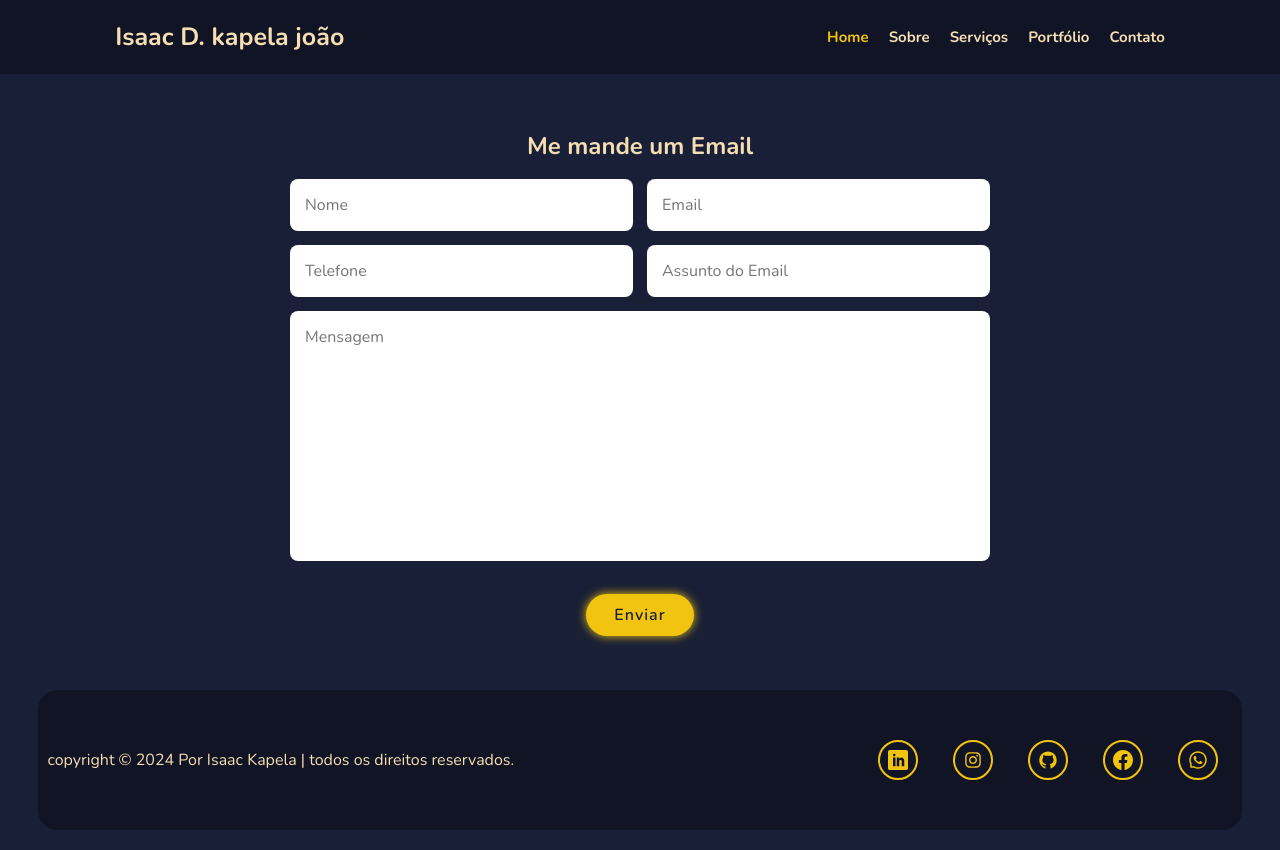
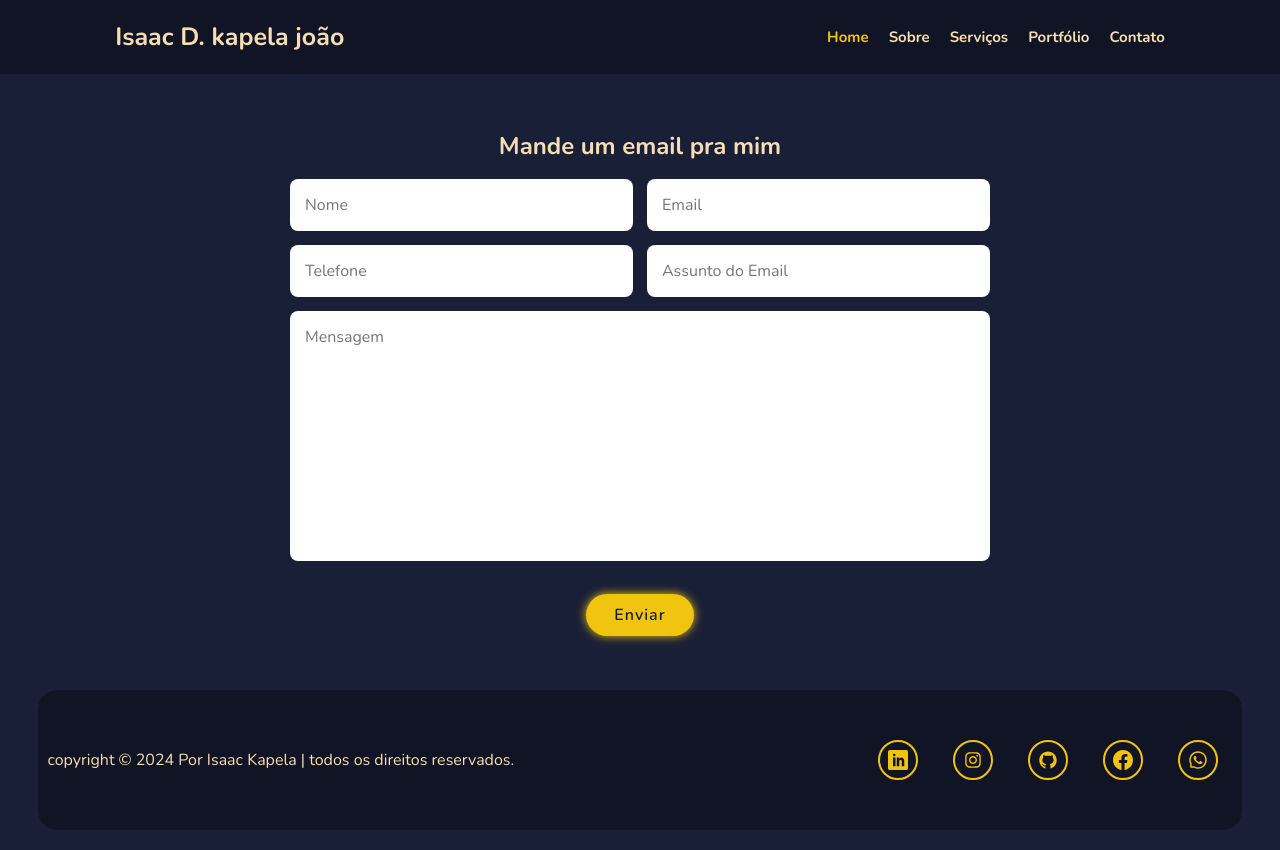
Before and after one commit to isaac-kapela/Portifolio, a React (Vite) app: page /contato in a window 1280 px wide. Built offline with nearby package versions, Linux system fonts and the light colour scheme.

Commit message:
ajeitando o titulo e logo next.js

```diff
--- a/src/pages/Contato/Contata.jsx
+++ b/src/pages/Contato/Contata.jsx
@@ -39,7 +39,7 @@ export default function Contato() {
     <S.ContatoContainer>
         <NavBar/>
       <section className="contato" id="contato">
-        <h2 className="cabecalho">Me mande um <span>Email</span></h2>
+        <h2 className="cabecalho">Mande um email pra mim</h2>
         <form onSubmit={handleEnviar}>
           <div className="input-box">
             <input type="text" name="nome" placeholder="Nome" value={formDados.nome} onChange={handleMudanca} required />
--- a/src/pages/servicos/Servicos.jsx
+++ b/src/pages/servicos/Servicos.jsx
@@ -95,7 +95,7 @@ export default function Servicos() {
             </div>
           </div>
         )}
-       <div>
+  <div className="skills-container">
   <h2 className="cabecalho">
     Minhas Hards <span>Skills</span>
   </h2>
@@ -109,7 +109,7 @@ export default function Servicos() {
     <img src="https://raw.githubusercontent.com/devicons/devicon/master/icons/css3/css3-original.svg" height="45" width="45" />
     <img src="https://techstack-generator.vercel.app/github-icon.svg" alt="icon" width="65" height="65" />
     <img src="https://techstack-generator.vercel.app/react-icon.svg" alt="icon" width="65" height="65" />
-    <img src="https://i.gifer.com/7u6b.gif" width="50" height="50" alt="" style={{ backgroundColor: '#191f36', borderRadius: '10px' }} />
+    <img src="https://www.drupal.org/files/project-images/nextjs-icon-dark-background.png" width="50" height="50" alt="" style={{ backgroundColor: '#191f36', borderRadius: '10px' }} />
     <img src="https://cdn.jsdelivr.net/gh/devicons/devicon/icons/angularjs/angularjs-original.svg" width="50" height="50" />
     <img style={{ display: 'flex', alignItems: 'flex-start' }} src="https://techstack-generator.vercel.app/cpp-icon.svg" alt="icon" width="65" height="65" />
     <img src="https://imgur.com/I7Sobjv.gif" width="65" height="65" style={{ backgroundColor: '#191f36', borderRadius: '10px' }} alt="" />
--- a/src/pages/servicos/Servicos_style.jsx
+++ b/src/pages/servicos/Servicos_style.jsx
@@ -101,14 +101,9 @@ export const ServicosContainer = styled.section`
     gap: 2rem;
     text-align: center;
   }
-
-  // .iframe-container {
-  //   display: flex;
-  //   justify-content: center;
-  //   align-items: center;
-  //   margin-top: 20px; /* Ajuste conforme necessário */
-  // }
-
+    .skills-container{
+      margin-top: 5rem;
+    }
   @media screen and (max-width: 768px) {
     .servicos-container .servicos-box {
       flex: 1 1 100%;
```
